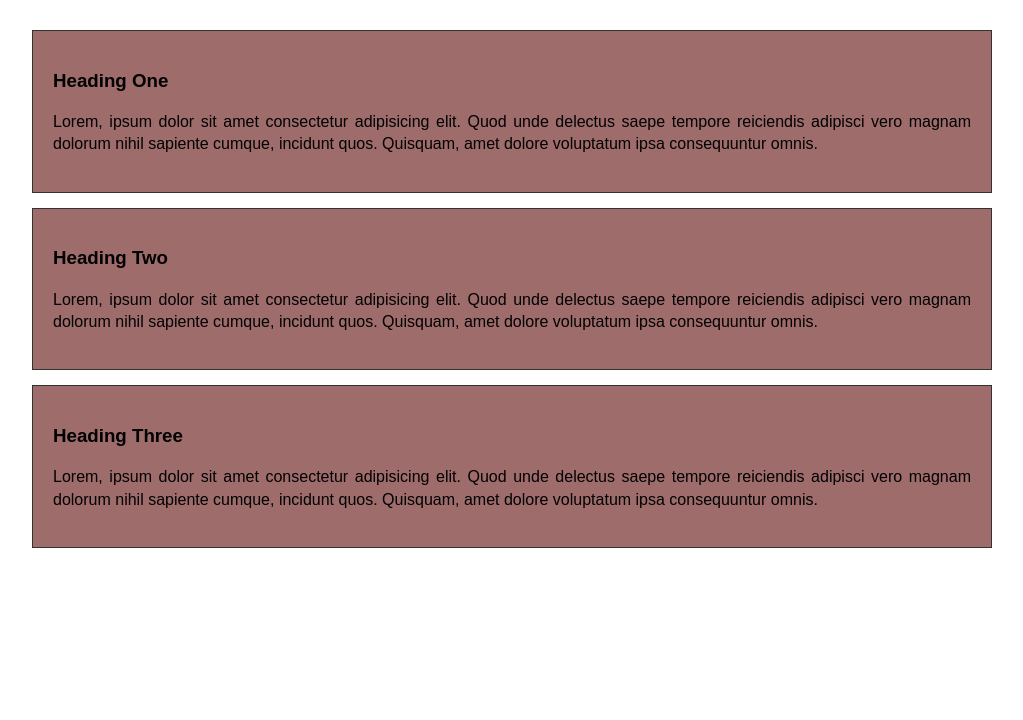
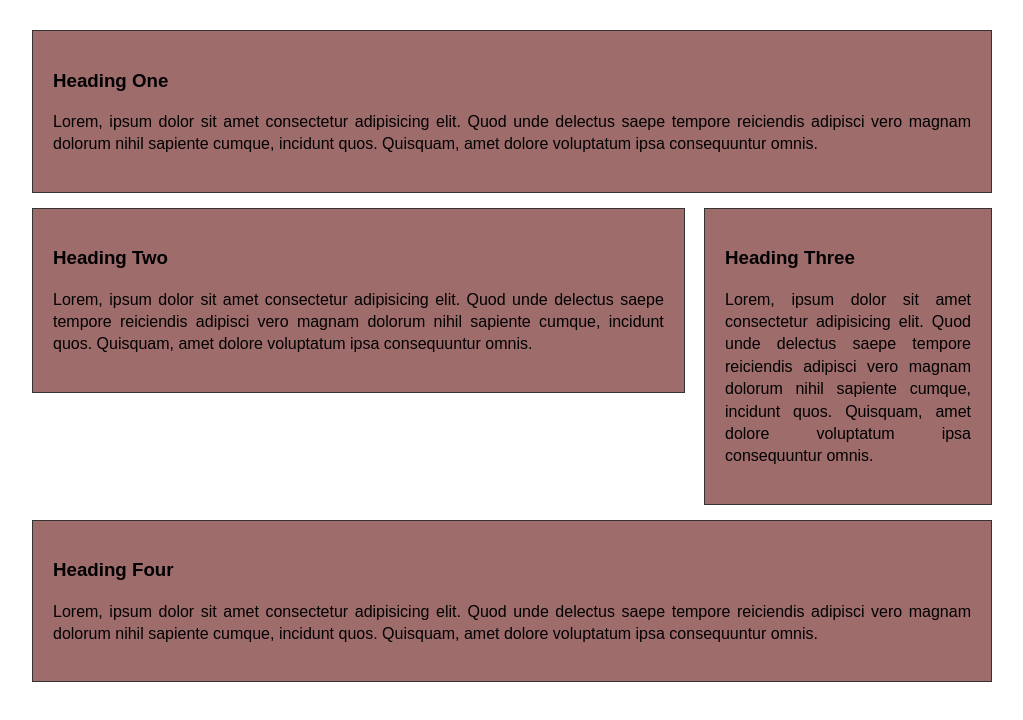
Before and after one commit to Nepcam/css-sandbox, a plain HTML site: page 07_float_align.html in a window 1280 px wide. Shown: the whole page, without its empty margins (128-1151 px from the left). Drawn offline with Linux system fonts and the light colour scheme.

Commit message:
finished off float align

```diff
--- a/07_float_align.html
+++ b/07_float_align.html
@@ -6,6 +6,10 @@
   <meta http-equiv="X-UA-Compatible" content="ie=edge">
   <title>Float & Align</title>
   <style>
+    * {
+      box-sizing: border-box;
+    }
+
     body {
       font-family: Arial, Helvetica, sans-serif;
       line-height: 1.4em;
@@ -14,6 +18,10 @@
     .container {
       max-width: 960px;
       margin: 30px auto;
+    }
+
+    .clr {
+      clear: both;
     }
 
     .box {
@@ -31,6 +39,16 @@
       text-align: justify;
     }
 
+    #box-2 {
+      float: left;
+      width: 68%;
+    }
+
+    #box-3 {
+      float: right;
+      width: 30%;
+    }
+
   </style>
 </head>
 <body>
@@ -39,7 +57,7 @@
   <h3>Heading One</h3>
   <p>Lorem, ipsum dolor sit amet consectetur adipisicing elit. Quod unde delectus saepe tempore reiciendis adipisci vero magnam dolorum nihil sapiente cumque, incidunt quos. Quisquam, amet dolore voluptatum ipsa consequuntur omnis.</p>
 </div>
-  <div id="box-" class="box">
+  <div id="box-2" class="box">
   <h3>Heading Two</h3>
   <p>Lorem, ipsum dolor sit amet consectetur adipisicing elit. Quod unde delectus saepe tempore reiciendis adipisci vero magnam dolorum nihil sapiente cumque, incidunt quos. Quisquam, amet dolore voluptatum ipsa consequuntur omnis.</p>
 </div>
@@ -47,6 +65,11 @@
   <h3>Heading Three</h3>
   <p>Lorem, ipsum dolor sit amet consectetur adipisicing elit. Quod unde delectus saepe tempore reiciendis adipisci vero magnam dolorum nihil sapiente cumque, incidunt quos. Quisquam, amet dolore voluptatum ipsa consequuntur omnis.</p>
 </div>
+<div class="clr"></div>
+<div id="box-4" class="box">
+    <h3>Heading Four</h3>
+    <p>Lorem, ipsum dolor sit amet consectetur adipisicing elit. Quod unde delectus saepe tempore reiciendis adipisci vero magnam dolorum nihil sapiente cumque, incidunt quos. Quisquam, amet dolore voluptatum ipsa consequuntur omnis.</p>
+  </div>
 </div>
 </body>
 </html>
```
Also changed, not shown: 1 other file.
